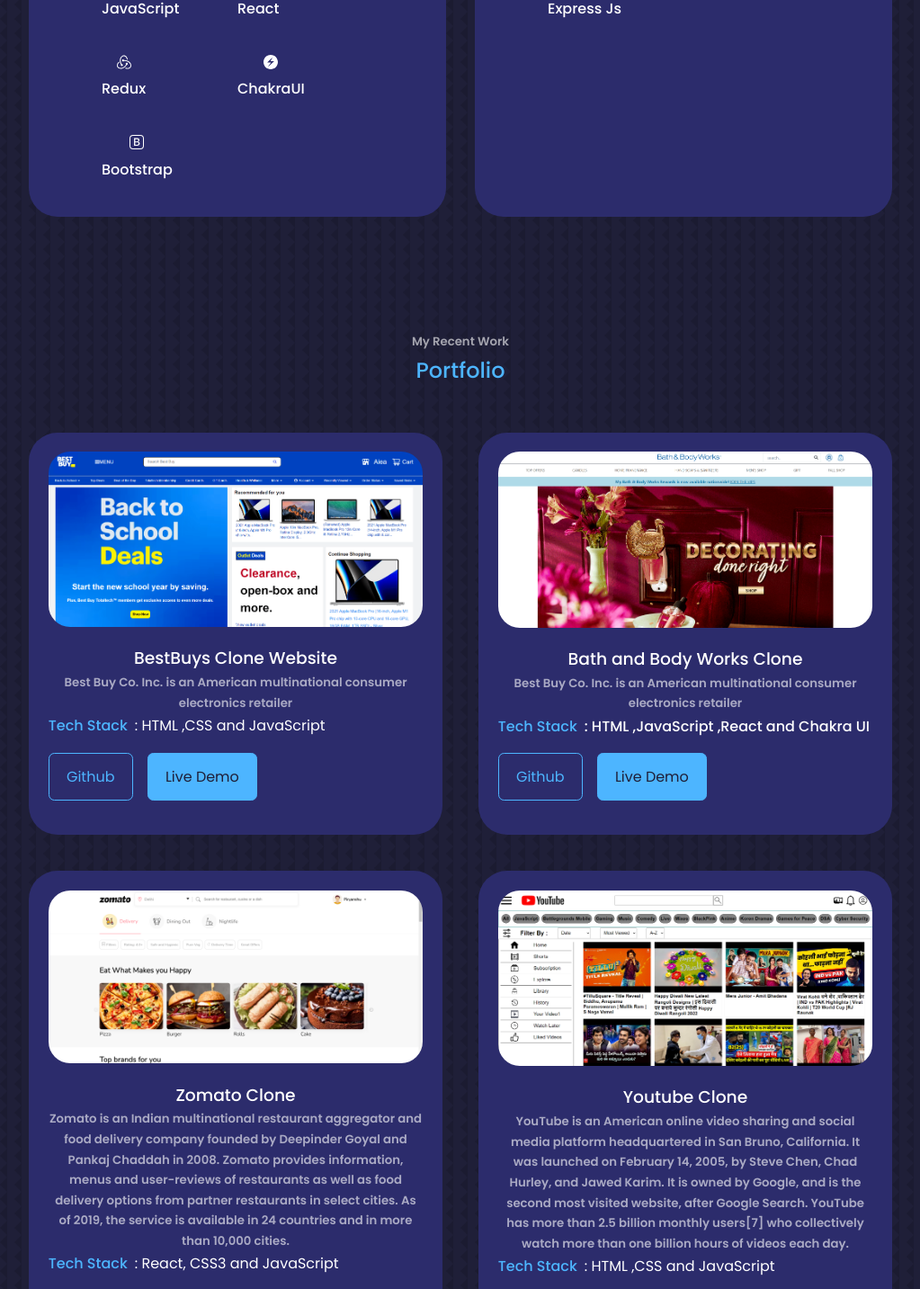
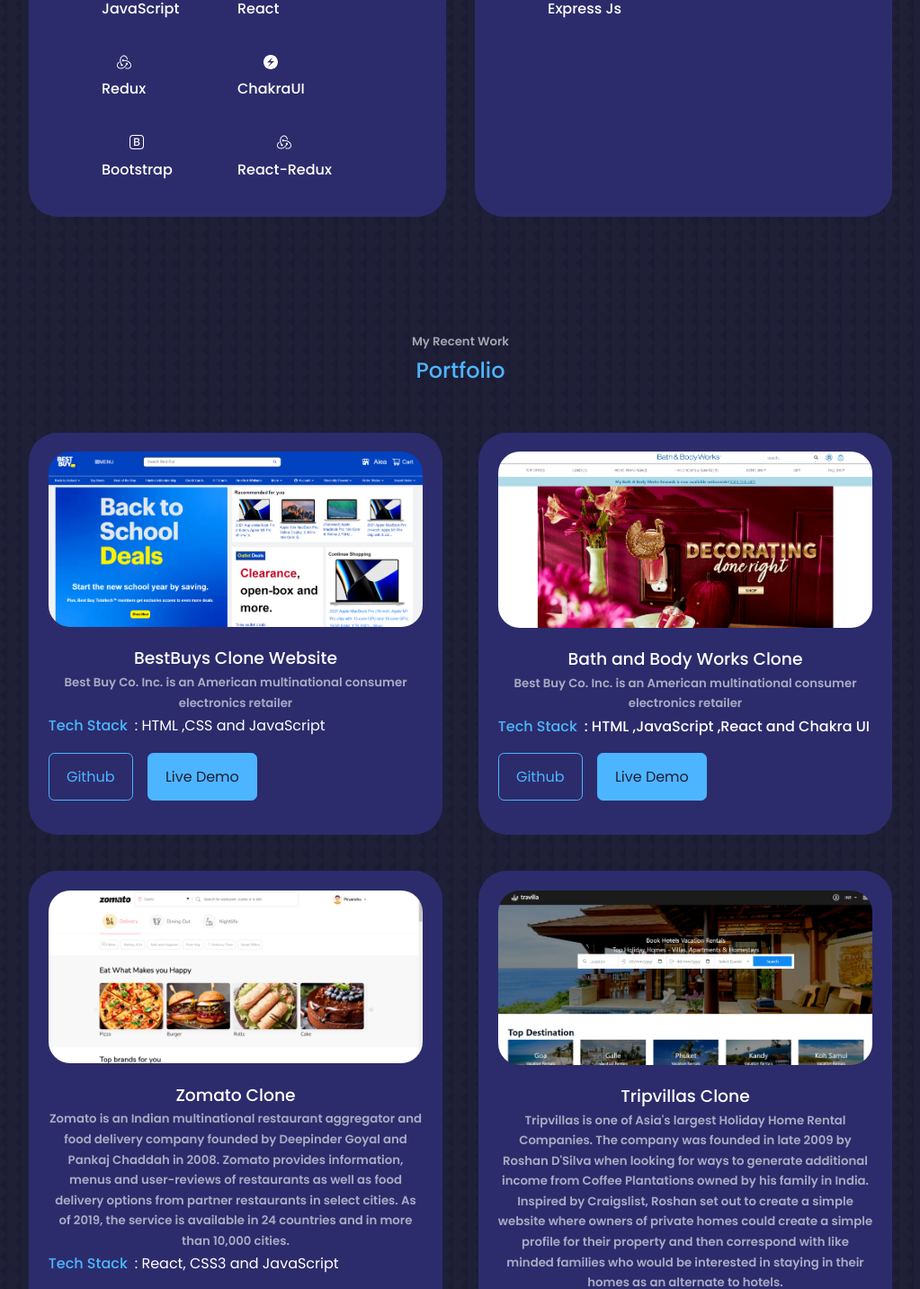
Before and after one commit to Piryanshu88/Piryanshu88.github.io, a React (Create React App) app: page / in a window 1280 px wide. Shown: the part 1971-3404 px from the top of the page at 90% size, without its empty margins (128-1151 px from the left). Built offline with nearby package versions, Linux system fonts and the light colour scheme; a small style sheet from the web is missing.

Commit message:
adding project

```diff
--- a/src/Components/Project/Project.jsx
+++ b/src/Components/Project/Project.jsx
@@ -3,7 +3,7 @@
 import Img1 from "../../assets/2022-10-26.png";
 import Img2 from "../../assets/project2.png";
 import Img3 from "../../assets/Zomato.png";
-import Img4 from "../../assets/project4.png";
+import Img4 from "../../assets/travilla.png";
 
 export const Project = () => {
   return (
@@ -78,19 +78,23 @@
           </div>
           <h3>Zomato Clone</h3>
           <h5>
-            Zomato is an Indian multinational restaurant
-            aggregator and food delivery company founded by Deepinder Goyal and
-            Pankaj Chaddah in 2008. Zomato provides information, menus and
-            user-reviews of restaurants as well as food delivery options from
-            partner restaurants in select cities. As of 2019, the service is
-            available in 24 countries and in more than 10,000 cities.
+            Zomato is an Indian multinational restaurant aggregator and food
+            delivery company founded by Deepinder Goyal and Pankaj Chaddah in
+            2008. Zomato provides information, menus and user-reviews of
+            restaurants as well as food delivery options from partner
+            restaurants in select cities. As of 2019, the service is available
+            in 24 countries and in more than 10,000 cities.
           </h5>
           <div className="portfolio__items-content">
             <h4 style={{ color: `var(--color-primary)` }}>Tech Stack</h4>
             <span>: React, CSS3 and JavaScript</span>
           </div>
           <div className="portfolio__items-cta">
-            <a href="https://github.com/Piryanshu88/Zomato-React-Clone" className="btn" target="_blank">
+            <a
+              href="https://github.com/Piryanshu88/Zomato-React-Clone"
+              className="btn"
+              target="_blank"
+            >
               Github
             </a>
             <a
@@ -106,26 +110,31 @@
           <div className="portfolio__items-image">
             <img src={Img4} alt="" />
           </div>
-          <h3>Youtube Clone</h3>
+          <h3>Tripvillas Clone</h3>
           <h5>
-            YouTube is an American online video sharing and social media
-            platform headquartered in San Bruno, California. It was launched on
-            February 14, 2005, by Steve Chen, Chad Hurley, and Jawed Karim. It
-            is owned by Google, and is the second most visited website, after
-            Google Search. YouTube has more than 2.5 billion monthly users[7]
-            who collectively watch more than one billion hours of videos each
-            day.
+            Tripvillas is one of Asia's largest Holiday Home Rental Companies.
+            The company was founded in late 2009 by Roshan D'Silva when looking
+            for ways to generate additional income from Coffee Plantations owned
+            by his family in India. Inspired by Craigslist, Roshan set out to
+            create a simple website where owners of private homes could create a
+            simple profile for their property and then correspond with like
+            minded families who would be interested in staying in their homes as
+            an alternate to hotels.
           </h5>
           <div className="portfolio__items-content">
             <h4 style={{ color: `var(--color-primary)` }}>Tech Stack</h4>
-            <span>: HTML ,CSS and JavaScript</span>
+            <span>: React Js ,CSS3,Chakra UI and React-Redux </span>
           </div>
           <div className="portfolio__items-cta">
-            <a href="" className="btn" target="_blank">
+            <a
+              href="https://github.com/Sunilrath101/annoying-wing-980"
+              className="btn"
+              target="_blank"
+            >
               Github
             </a>
             <a
-              href="https://eloquent-tapioca-27104f.netlify.app/"
+              href="https://travilla.netlify.app/"
               className="btn btn-primary"
               target="_blank"
             >
--- a/src/Components/Skills/Skills.jsx
+++ b/src/Components/Skills/Skills.jsx
@@ -10,7 +10,7 @@
 import { SiExpress } from "react-icons/si";
 import { SiChakraui } from "react-icons/si";
 import { BsBootstrap } from "react-icons/bs";
-
+// import {SiRedux} from 'react-icons/si'
 export const Skills = () => {
   return (
     <section id="Skills">
@@ -69,6 +69,12 @@
                 <h4>Bootstrap</h4>
               </div>
             </article>
+            <article className="experience__details">
+              <div>
+                <SiRedux className="experience__details-icon"/>
+                <h4>React-Redux</h4>
+              </div>
+            </article>
           </div>
         </div>
 
```
Also changed, not shown: src/assets/travilla.png (added).
